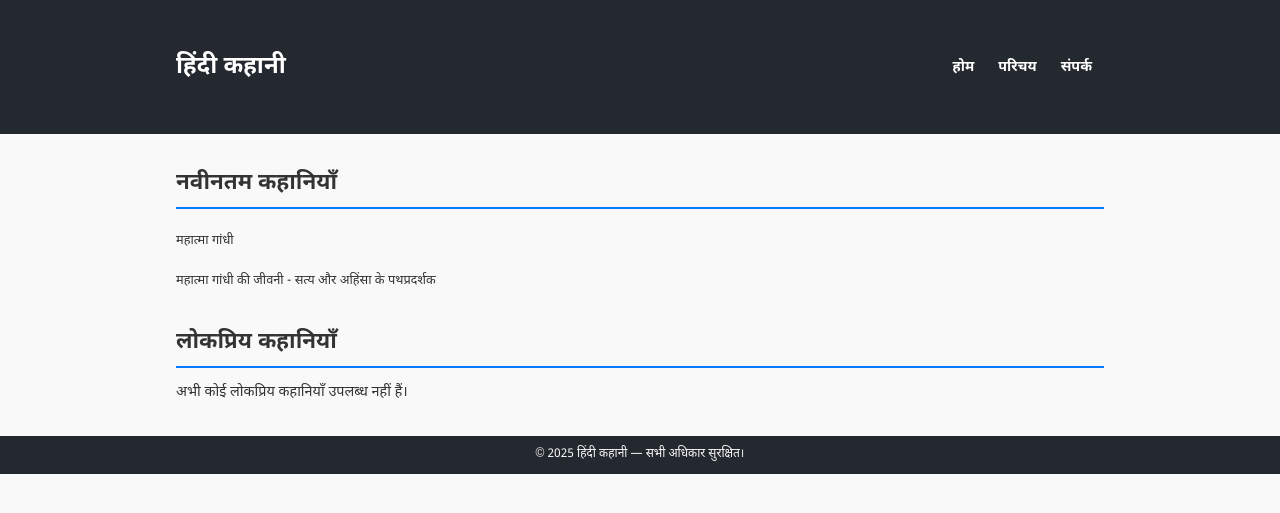
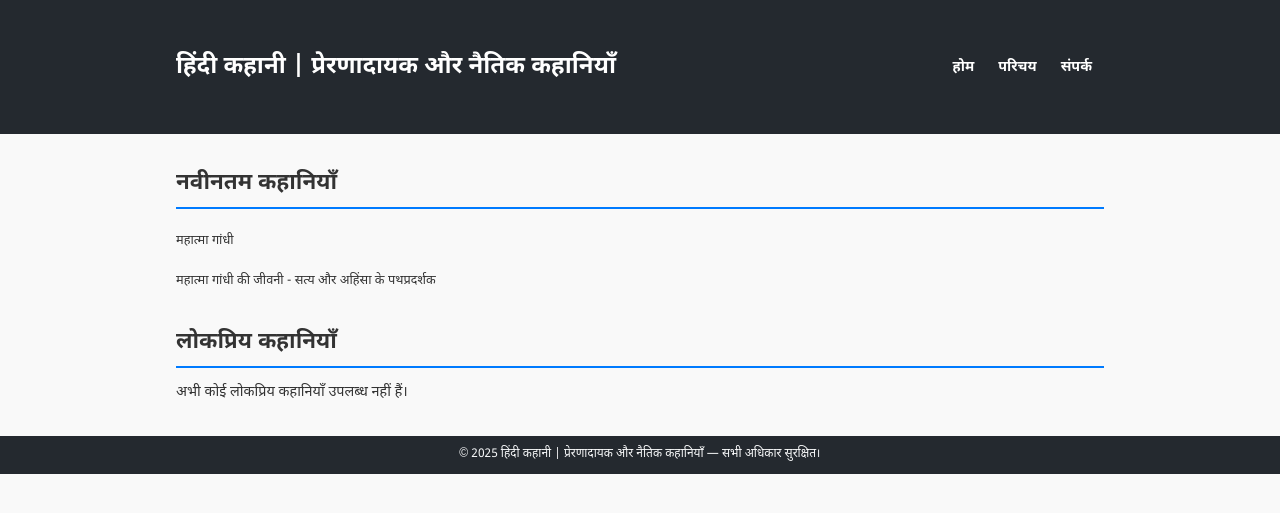
Before and after one commit to hindikahani/hindikahani.github.io, a Jekyll site: the page built from index.md, in a window 1280 px wide. Shown: the top 513 px of the page. Built offline with Jekyll 4.4.1, drawn with Linux system fonts in a browser that asks for light colours.

Commit message:
Update _config.yml

```diff
--- a/_config.yml
+++ b/_config.yml
@@ -1,5 +1,5 @@
-title: हिंदी कहानी
-description: प्रेरणादायक हिंदी कहानियाँ, ऐतिहासिक कहानियाँ, और लोकप्रिय व्यक्तियों की जीवनियाँ।
+title: हिंदी कहानी | प्रेरणादायक और नैतिक कहानियाँ
+description: प्रेरणादायक हिंदी कहानियों, ऐतिहासिक कहानियों, और लोकप्रिय व्यक्तियों की जीवनियों का संग्रह। ज्ञानवर्धक और मनोरंजक कहानियाँ पढ़ें।
 author: मुशाहिद रज़ा
 email: raza_mushahid@yahoo.com
 baseurl: "" # for GitHub Pages
@@ -13,6 +13,7 @@ permalink: /:title/
 # Plugins
 plugins:
   - jekyll-seo-tag
+  - jekyll-sitemap # XML साइटमैप के लिए जोड़ा गया
 
 # SEO Tag Config
 lang: hi
```
